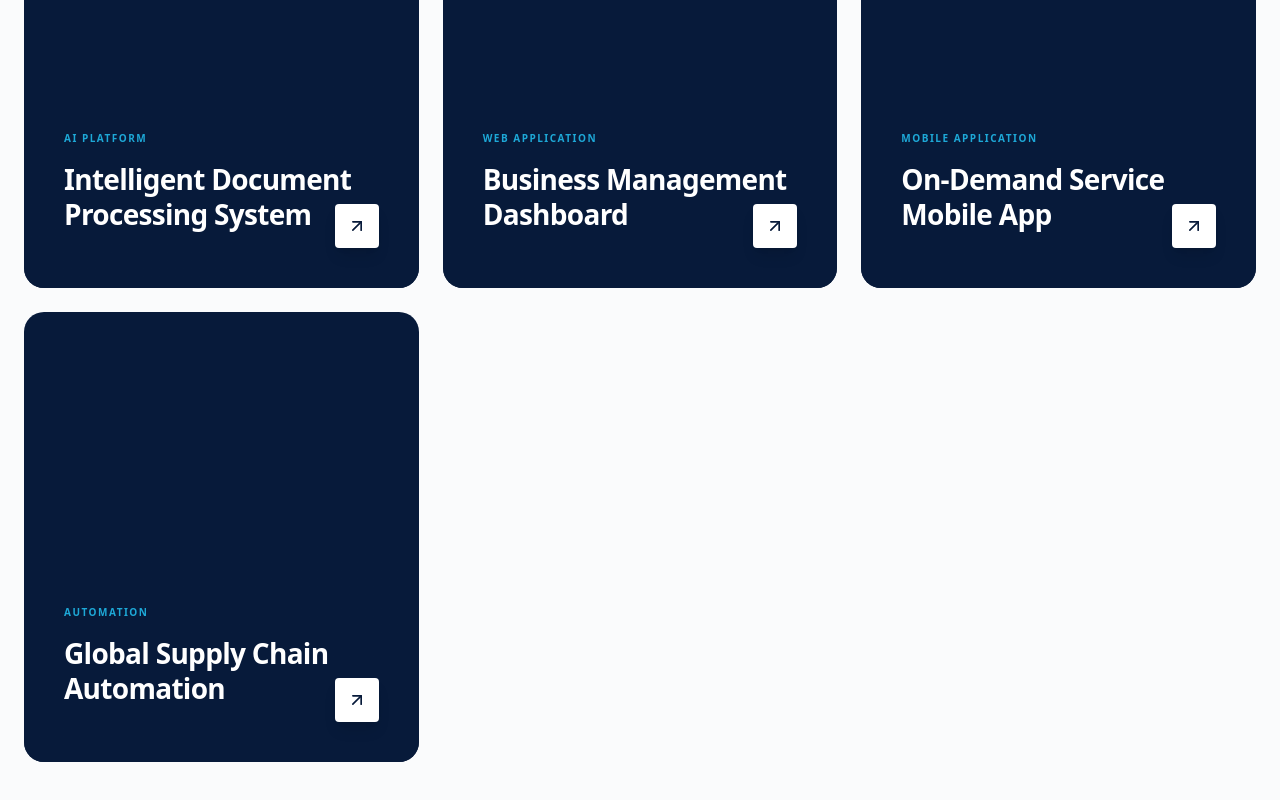
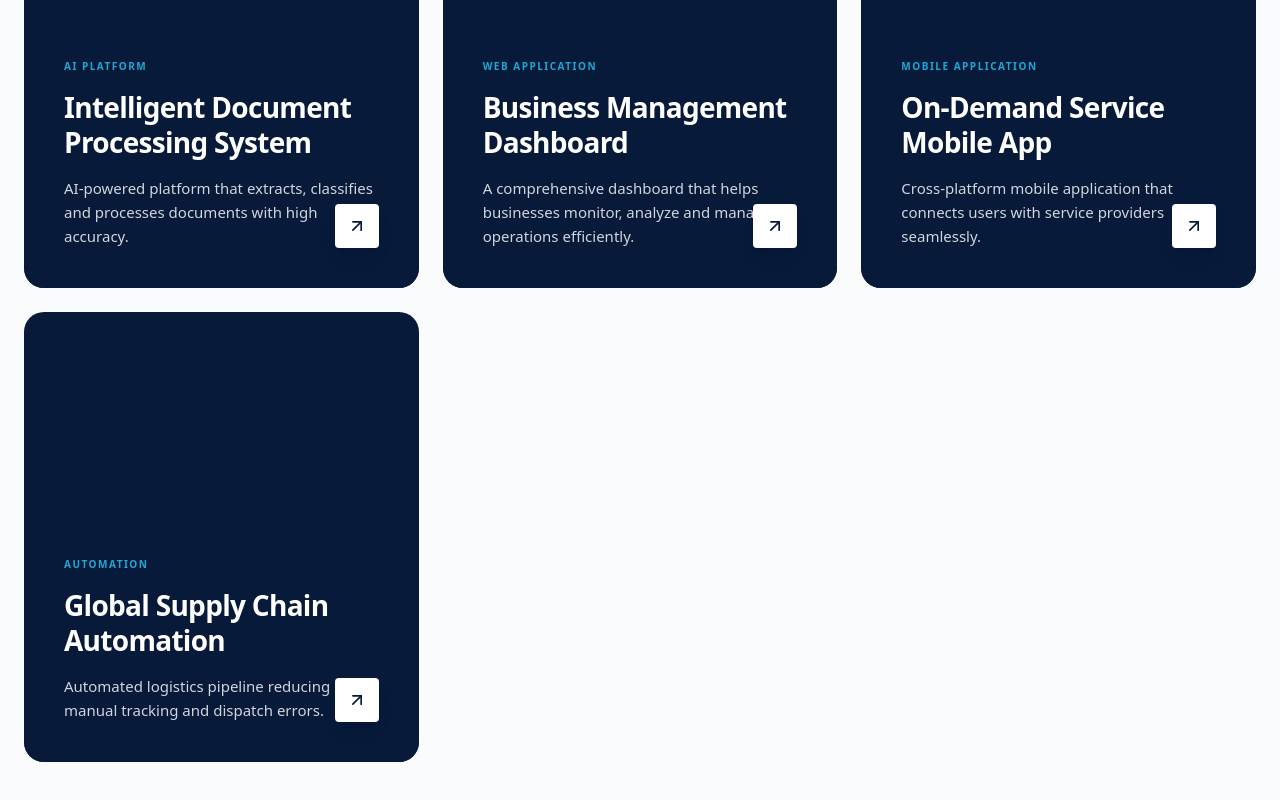
Before and after one commit to sayababbasi/wravex-website, a Next.js app: page / in a window 1280 px wide. Shown: the part 4568-5368 px from the top of the page. Built offline with nearby package versions, Linux system fonts and the light colour scheme.

Commit message:
feat: complete services, service details and portfolio

```diff
--- a/components/sections/Projects.tsx
+++ b/components/sections/Projects.tsx
@@ -50,7 +50,7 @@ export function Projects() {
                   {project.title}
                 </h3>
                 <p className="text-gray-300 text-[14px] md:text-[15px] font-medium leading-[1.6] max-w-sm">
-                  {project.description}
+                  {project.shortDescription}
                 </p>
               </div>
 
```
Also changed, not shown: 2 other files (tests, documents, lock files or other folders).
